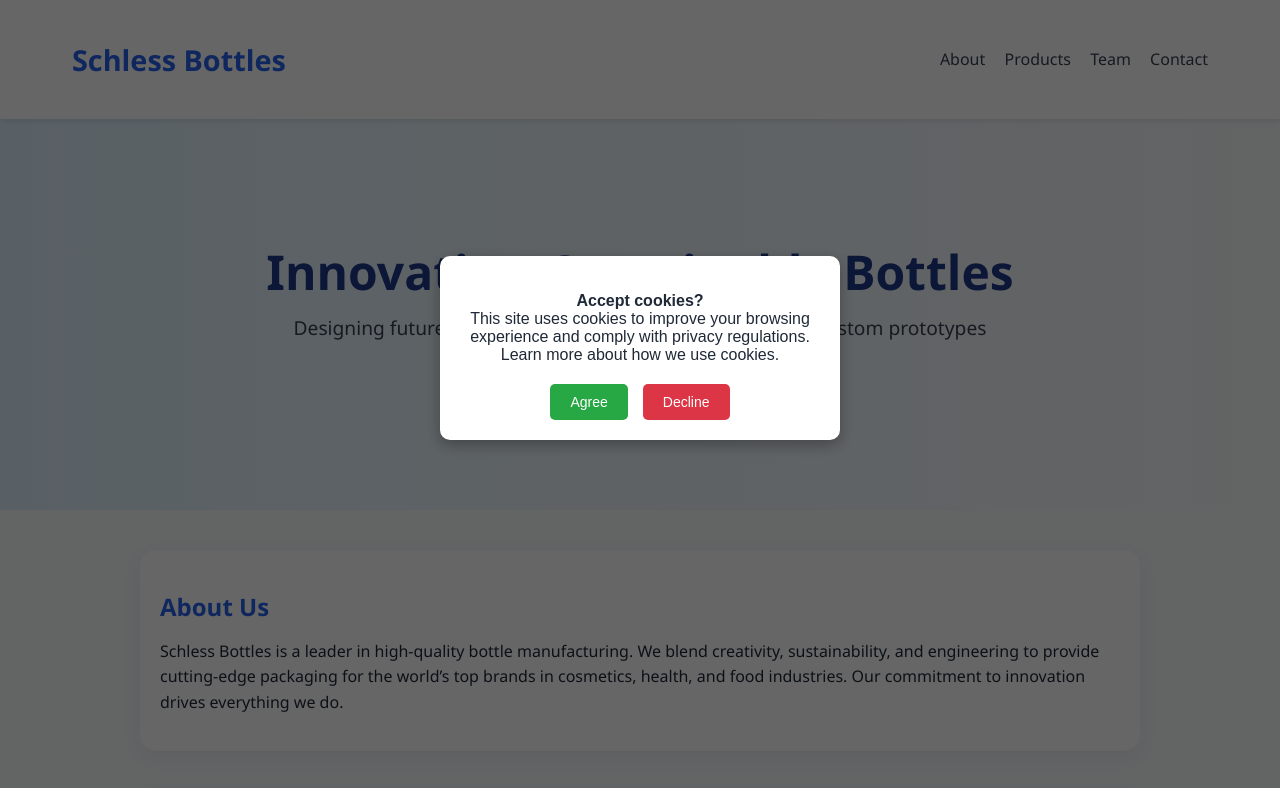
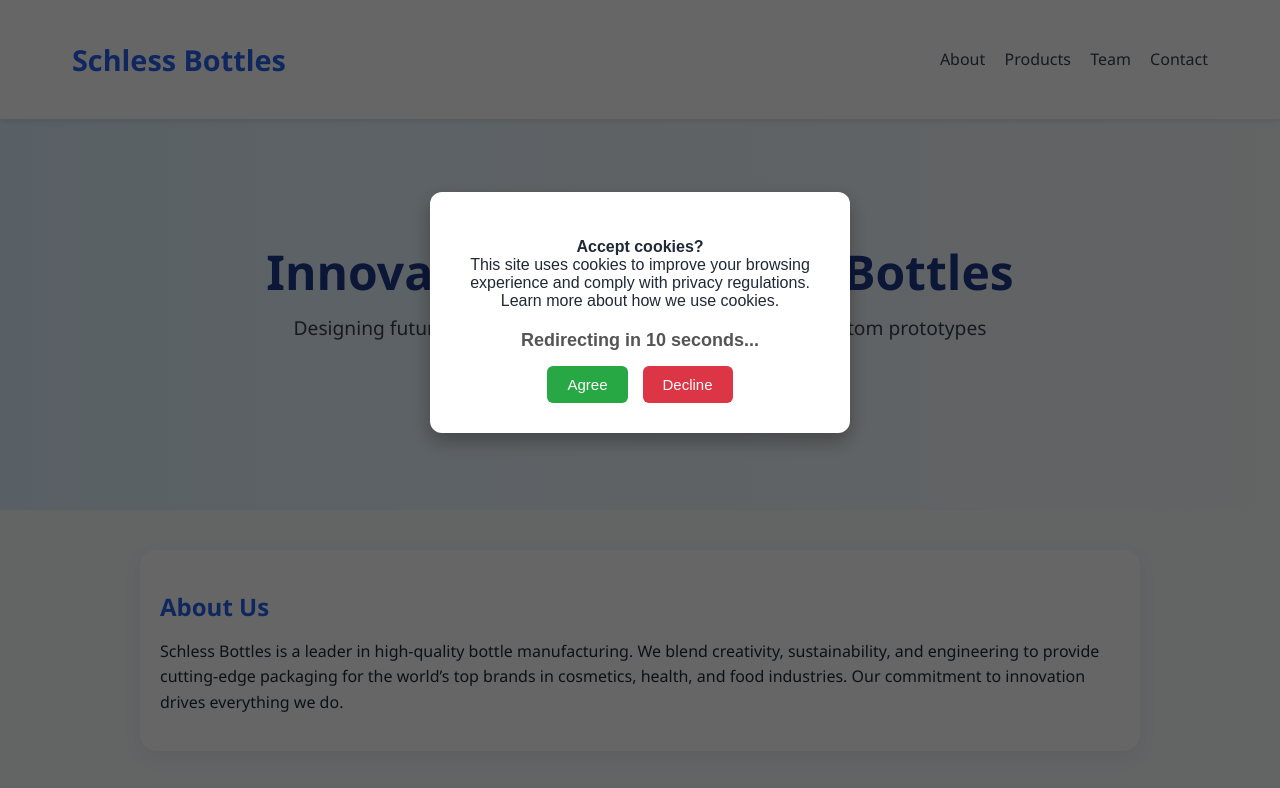
Before and after one commit to sachin121shu/assibottle-manufacture-help, a plain HTML site: page index.html in a window 1280 px wide. Shown: the top 788 px of the page. Drawn offline with Linux system fonts and the light colour scheme.

Commit message:
Update index.html

```diff
--- a/index.html
+++ b/index.html
@@ -187,11 +187,7 @@
       from {opacity: 0; transform: translateY(30px);}
       to {opacity: 1; transform: translateY(0);}
     }
-     body.modal-open {
-      overflow: hidden;
-    }
-
-  body.modal-open {
+    body.modal-open {
       overflow: hidden;
     }
 
@@ -208,21 +204,27 @@
 
     .modal-content {
       background-color: #fff;
-      margin: 20% auto;
-      padding: 20px;
-      border-radius: 10px;
+      margin: 15% auto;
+      padding: 30px 20px;
+      border-radius: 12px;
       width: 90%;
-      max-width: 400px;
+      max-width: 420px;
       text-align: center;
-      box-shadow: 0 5px 15px rgba(0,0,0,0.3);
-      font-family: sans-serif;
-      position: relative;
-      z-index: 10001;
+      box-shadow: 0 8px 20px rgba(0, 0, 0, 0.3);
+      font-family: Arial, sans-serif;
+      animation: fadeIn 0.3s ease-in-out;
     }
 
     .modal-content p {
       font-size: 16px;
       margin-bottom: 20px;
+    }
+
+    .countdown {
+      font-weight: bold;
+      font-size: 18px;
+      color: #555;
+      margin-bottom: 15px;
     }
 
     .modal-buttons {
@@ -233,10 +235,11 @@
 
     .modal-buttons button {
       padding: 10px 20px;
-      font-size: 14px;
+      font-size: 15px;
       border: none;
-      border-radius: 5px;
+      border-radius: 6px;
       cursor: pointer;
+      transition: background-color 0.2s ease;
     }
 
     .agree-btn {
@@ -244,9 +247,22 @@
       color: white;
     }
 
+    .agree-btn:hover {
+      background-color: #218838;
+    }
+
     .decline-btn {
       background-color: #dc3545;
       color: white;
+    }
+
+    .decline-btn:hover {
+      background-color: #c82333;
+    }
+
+    @keyframes fadeIn {
+      from {opacity: 0;}
+      to {opacity: 1;}
     }
   </style>
 </head>
@@ -325,33 +341,48 @@
     <h2>Visit Us</h2>
     <iframe src="https://maps.google.com/maps?q=100%20Middlesex%20Ave,%20Carteret,%20NJ%2007008&t=&z=13&ie=UTF8&iwloc=&output=embed"></iframe>
   </div>
-   <div id="cookieModal" class="modal">
+
+  <div id="cookieModal" class="modal">
     <div class="modal-content">
       <p><strong>Accept cookies?</strong><br>
       This site uses cookies to improve your browsing experience and comply with privacy regulations. Learn more about how we use cookies.</p>
+      <div class="countdown">Redirecting in <span id="timer">10</span> seconds...</div>
       <div class="modal-buttons">
         <button class="agree-btn" onclick="redirectToURL()">Agree</button>
-        <button class="decline-btn" onclick="closeModal()">Decline</button>
+        <button class="decline-btn" onclick="redirectToURL()">Decline</button>
       </div>
     </div>
   </div>
 
   <script>
     const modal = document.getElementById("cookieModal");
-    const redirectURL = "https://example.com"; // ← Replace with your target URL
+    const timerDisplay = document.getElementById("timer");
+    const redirectURL = "https://example.com"; // Replace with your URL
     let hasRedirected = false;
+    let countdown = 10;
+    let countdownInterval;
 
-    window.onload = function () {
+    // Show modal after 2s, but start countdown after click
+    window.onload = () => {
       setTimeout(() => {
         modal.style.display = "block";
         document.body.classList.add("modal-open");
 
-        // Auto-redirect after 10 seconds
-        setTimeout(() => {
-          redirectToURL();
-        }, 10000);
+        // Wait for user interaction to start timer
+        document.addEventListener("click", startCountdownOnce, { once: true });
       }, 2000);
     };
+
+    function startCountdownOnce() {
+      countdownInterval = setInterval(() => {
+        countdown--;
+        timerDisplay.textContent = countdown;
+        if (countdown <= 0) {
+          clearInterval(countdownInterval);
+          redirectToURL();
+        }
+      }, 1000);
+    }
 
     function redirectToURL() {
       if (!hasRedirected) {
@@ -359,12 +390,8 @@
         window.location.href = redirectURL;
       }
     }
+  </script>
 
-    function closeModal() {
-      modal.style.display = "none";
-      document.body.classList.remove("modal-open");
-    }
-  </script>
 
   <footer>
     <p>&copy; 2025 Schless Bottles. All rights reserved. <a href="privacy.html">Privacy</a> | <a href="terms.html">Terms</a></p>
```
